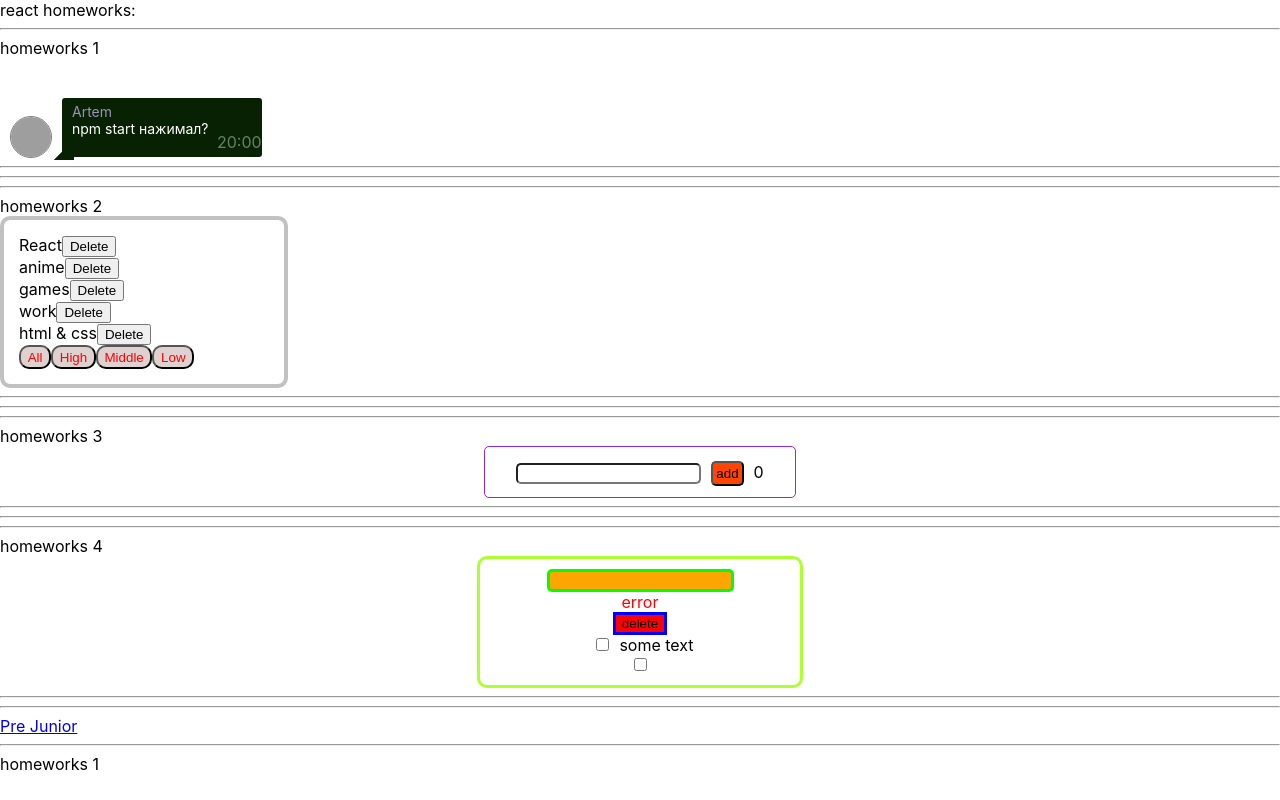
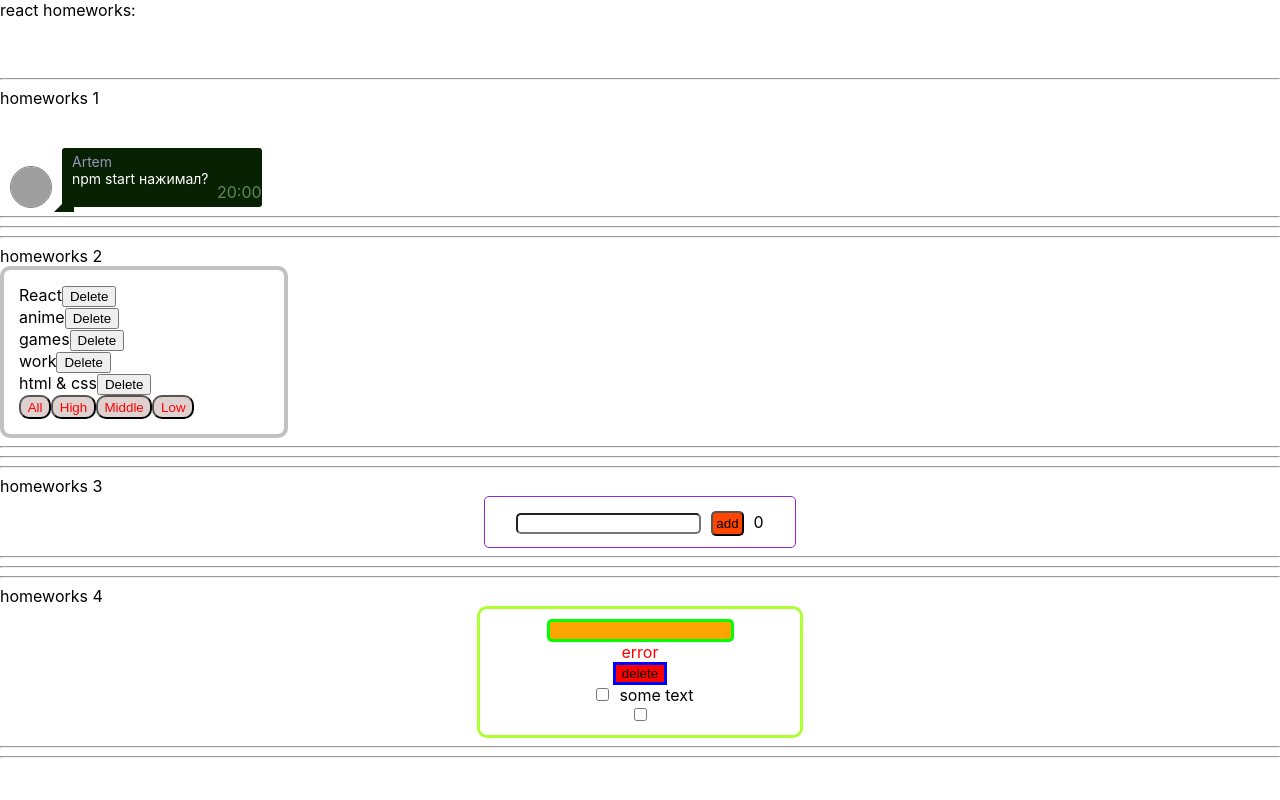
Before and after one commit to DimaK0489/Tasks-Of-Ignat, a React (Create React App) app: page /#/pre-junior in a window 1280 px wide. Shown: the top 800 px of the page. Built offline with nearby package versions, Linux system fonts and the light colour scheme; grey boxes are pictures that could not be loaded.

Commit message:
Task number 5 NavLink, Route and CSS

```diff
--- a/src/p1-main/m1-ui/u1-app/App.tsx
+++ b/src/p1-main/m1-ui/u1-app/App.tsx
@@ -10,10 +10,10 @@ function App() {
     return (
         <div className={s.App}>
             <div>react homeworks:</div>
-            <HW1/>
-            <HW2/>
-            <HW3/>
-            <HW4/>
+            {/*<HW1/>*/}
+            {/*<HW2/>*/}
+            {/*<HW3/>*/}
+            {/*<HW4/>*/}
             <HW5/>
 
         </div>
--- a/src/p2-homeworks/h1/Message.module.css
+++ b/src/p2-homeworks/h1/Message.module.css
@@ -1,6 +1,5 @@
 .message {
     margin: 10px 0 0 10px;
-
 }
 
 .img {
@@ -28,7 +27,7 @@
     content: "";
     z-index: 0;
     position: absolute;
-    top: 140px;
+    top: 192px;
     left: 54px;
     border: 10px solid transparent;
     border-right: 10px solid #082103;
--- a/src/p2-homeworks/h5/Header.tsx
+++ b/src/p2-homeworks/h5/Header.tsx
@@ -1,11 +1,14 @@
 import React from "react";
 import {NavLink} from "react-router-dom";
 import {PATH} from "./Routes";
+import s from "./hw5.module.css"
 
 function Header() {
     return (
-        <div>
-            <NavLink to={PATH.PRE_JUNIOR}>Pre Junior</NavLink>
+        <div className={s.header}>
+            <NavLink to={PATH.PRE_JUNIOR} className={s.links} activeClassName={s.active}> Pre Junior </NavLink>
+            <NavLink to={PATH.JUNIOR} className={s.links} activeClassName={s.active}> Junior </NavLink>
+            <NavLink to={PATH.JUNIOR_PLUS} className={s.links} activeClassName={s.active}> JuniorPlus </NavLink>
         </div>
     );
 }
--- a/src/p2-homeworks/h5/Routes.tsx
+++ b/src/p2-homeworks/h5/Routes.tsx
@@ -2,18 +2,28 @@ import React from "react";
 import PreJunior from "./pages/PreJunior";
 import Error404 from "./pages/Error404";
 import {Route, Redirect, Switch} from "react-router-dom"
+import {Junior} from "./pages/Junior";
+import {JuniorPlus} from "./pages/JuniorPlus";
+
+
 
 export const PATH = {
     PRE_JUNIOR: "/pre-junior",
-    // add paths
+    JUNIOR: "/junior",
+    JUNIOR_PLUS: "/junior-plus"
 }
+
 
 function Routes() {
     return (
         <div>
             <Switch>
                 <Route path={"/"} exact render={() => <Redirect to={PATH.PRE_JUNIOR}/>}/>
+
                 <Route path={PATH.PRE_JUNIOR} render={() => <PreJunior/>}/>
+                <Route path={PATH.JUNIOR} render={() => <Junior/>}/>
+                <Route path={PATH.JUNIOR_PLUS} render={() => <JuniorPlus/>}/>
+
                 <Route render={() => <Error404/>}/>
             </Switch>
         </div>
--- /dev/null
+++ b/src/p2-homeworks/h5/hw5.module.css
@@ -0,0 +1,28 @@
+.header {
+    display: flex;
+    align-items: center;
+    background-color: green;
+    color: black;
+    padding: 15px;
+    cursor: pointer;
+    box-shadow: 0px 3px 5px green;
+    transition-duration: 700ms;
+    transform: translate(-1500px);
+}
+.header:hover {
+    transition-duration: 700ms;
+    transform: translate(0px);
+}
+.links {
+    margin-right: 10px;
+    color: #fff;
+    text-transform: uppercase;
+    text-decoration: none;
+}
+.links:hover{
+    color: blue;
+}
+.active {
+    color: #000;
+    font-weight: bold;
+}
--- a/src/p2-homeworks/h5/pages/Error404.tsx
+++ b/src/p2-homeworks/h5/pages/Error404.tsx
@@ -1,8 +1,9 @@
 import React from "react";
+
 
 function Error404() {
     return (
-        <div>
+        <div className={"wrapper"}>
             <div>404</div>
             <div>Page not found!</div>
             <div>—ฅ/ᐠ.̫ .ᐟ\ฅ—</div>
--- /dev/null
+++ b/src/p2-homeworks/h5/pages/Junior.tsx
@@ -0,0 +1,9 @@
+import React from "react";
+
+export const Junior = () => {
+    return (
+        <div>
+            Junior
+        </div>
+    );
+}
--- /dev/null
+++ b/src/p2-homeworks/h5/pages/JuniorPlus.tsx
@@ -0,0 +1,10 @@
+import React from "react";
+
+
+export const JuniorPlus = () => {
+    return (
+        <div>
+            JuniorPlus
+        </div>
+    );
+}
--- /dev/null
+++ b/src/p2-homeworks/h5/pages/style.css
@@ -0,0 +1,3 @@
+.wrapper{
+    background-color: #98c3de;
+}
```
Also changed, not shown: package.json (+7 -1 lines), 1 other file (tests, documents, lock files or other folders).
